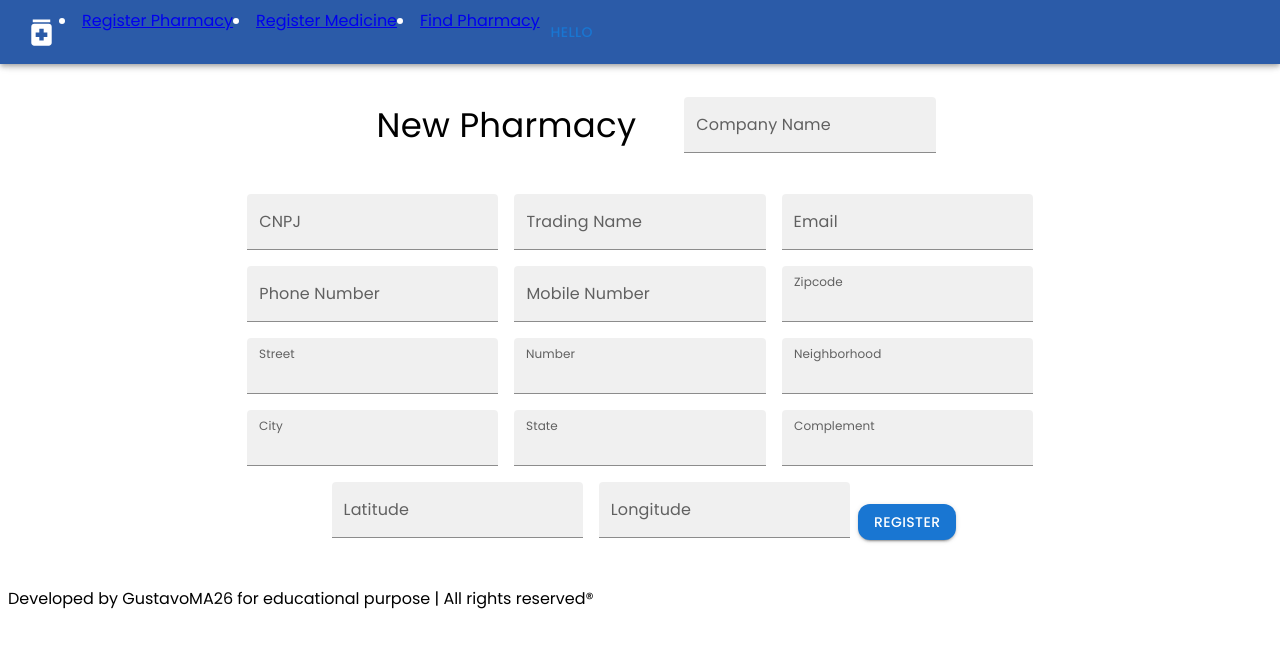
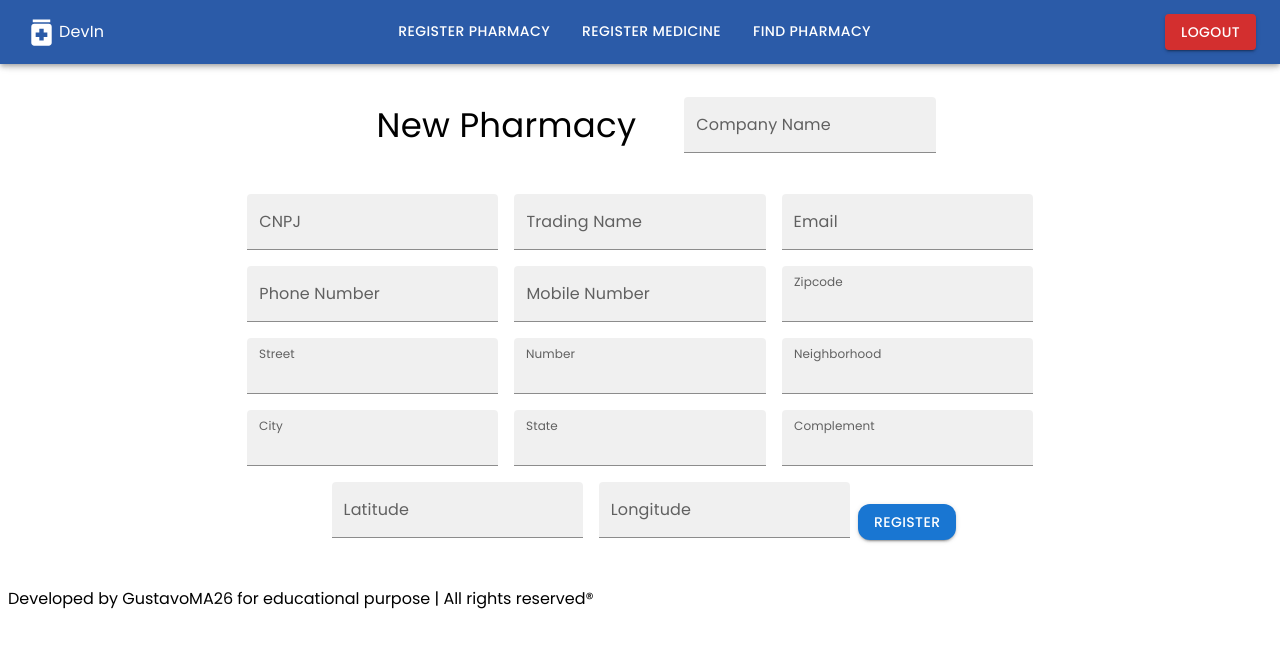
Before and after one commit to GustavoMA26/M1Final-Project, a React (Vite) app: page /register-pharmacy in a window 1280 px wide. Shown: the top 648 px of the page. Built offline with nearby package versions, Linux system fonts and the light colour scheme.

Commit message:
fix: header and drawer structure

```diff
--- a/src/components/drawer/index.jsx
+++ b/src/components/drawer/index.jsx
@@ -1,6 +1,7 @@
 import { useState } from "react"
-import { Drawer, IconButton, List, ListItemButton, ListItemText } from "@mui/material"
+import { Drawer, IconButton, List, ListItemButton, ListItemText, ListItemIcon } from "@mui/material"
 import MenuIcon from '@mui/icons-material/Menu';
+import { useNavigate } from "react-router-dom";
 
 const pages = [
     {
@@ -19,13 +20,24 @@ const pages = [
 
 function DrawerComp() {
     const [openDrawer, setOpenDrawer] = useState(false);
+    const navigate = useNavigate();
+
     return (
         <>
             <Drawer open={openDrawer} onClose={()=>setOpenDrawer(false)}>
                 <List>
-                    <ListItemButton>
-                        <ListItemText>Login</ListItemText>
-                    </ListItemButton>
+                    {
+                        pages.map(({route, description}, index) => {
+                            return (
+                            <ListItemButton key={index} onClick={() => setOpenDrawer(!true)}>
+                                <ListItemIcon >
+                                    <ListItemText onClick={() => navigate(route)} primary={description}/>
+                                </ListItemIcon>
+                            </ListItemButton>
+                            )
+                        })
+                    }
+
                 </List>
             </Drawer>
             <IconButton sx={{color: 'white', marginLeft: 'auto'}}  onClick={() => setOpenDrawer(!openDrawer)}>
--- a/src/components/header/index.jsx
+++ b/src/components/header/index.jsx
@@ -3,14 +3,15 @@ import { AppBar, Toolbar, Typography, Tabs, Tab, useMediaQuery, useTheme} from "
 import Button from '@mui/material/Button';
 import MedicationIcon from '@mui/icons-material/Medication';
 import { DrawerComp } from "../drawer";
-import { Link } from "react-router-dom";
-import { MenuItem } from "@mui/base";
+import { useNavigate } from "react-router-dom";
+
 
 
 function Header () {
     const [value, setValue] = useState();
     const theme = useTheme();
     const isMatch = useMediaQuery(theme.breakpoints.down('md'));
+    const navigate = useNavigate();
 
     const pages = [
         {
@@ -37,47 +38,30 @@ function Header () {
                                     <Typography>DevIn</Typography>
                                     <DrawerComp />
                                 </>
-                            ) : (
+                            ) :
+                            (
                             <>
+                                <Typography>DevIn</Typography>
                                 <Tabs
+                                    sx={{marginLeft:"auto"}}
                                     textColor="inherit"
-                                value={value}
-                                onChange={(e, value)=> setValue(value)}
-                                indicatorColor="secondary">
-
+                                    value={false}
+                                    onChange={(e, value)=> setValue(value)}>
                                     {
-                        pages.map(({route, description, index}) => {
+                                        pages.map(({route, description}, index) => {
                                             return (
-                                    <li key={index}><Link to={route}>{description}</Link></li>
+                                                <Tab key={index} value={false} label={description} onClick={() => navigate(route)}/>
                                             )
                                         })
                                     }
                                 </Tabs>
-                                {/* <Tab label = "Register Pharmacy" />
-                                <Tab label = "Register Medicine" />
-                                <Tab label = "Find Pharmacy" /> */}
-
-                                <Button>Hello</Button>
+                                <Button sx={{ marginLeft: "auto"}} variant="contained" color="error">Logout</Button>
                             </>
                             )
                         }
-
-                     {/* {
-                        pages.map(({route, description}) => {
-                            return (
-                                <MenuItem key={description}>
-                                <Link className="nav-link" to={route}>{description}</Link>
-                                </MenuItem>
-                            )
-                        })
-                    }  */}
-
                 </Toolbar>
-
             </AppBar>
         </div>
-
-
     )
 }
 
```
Lines whose indentation alone changed are shown as unchanged.
